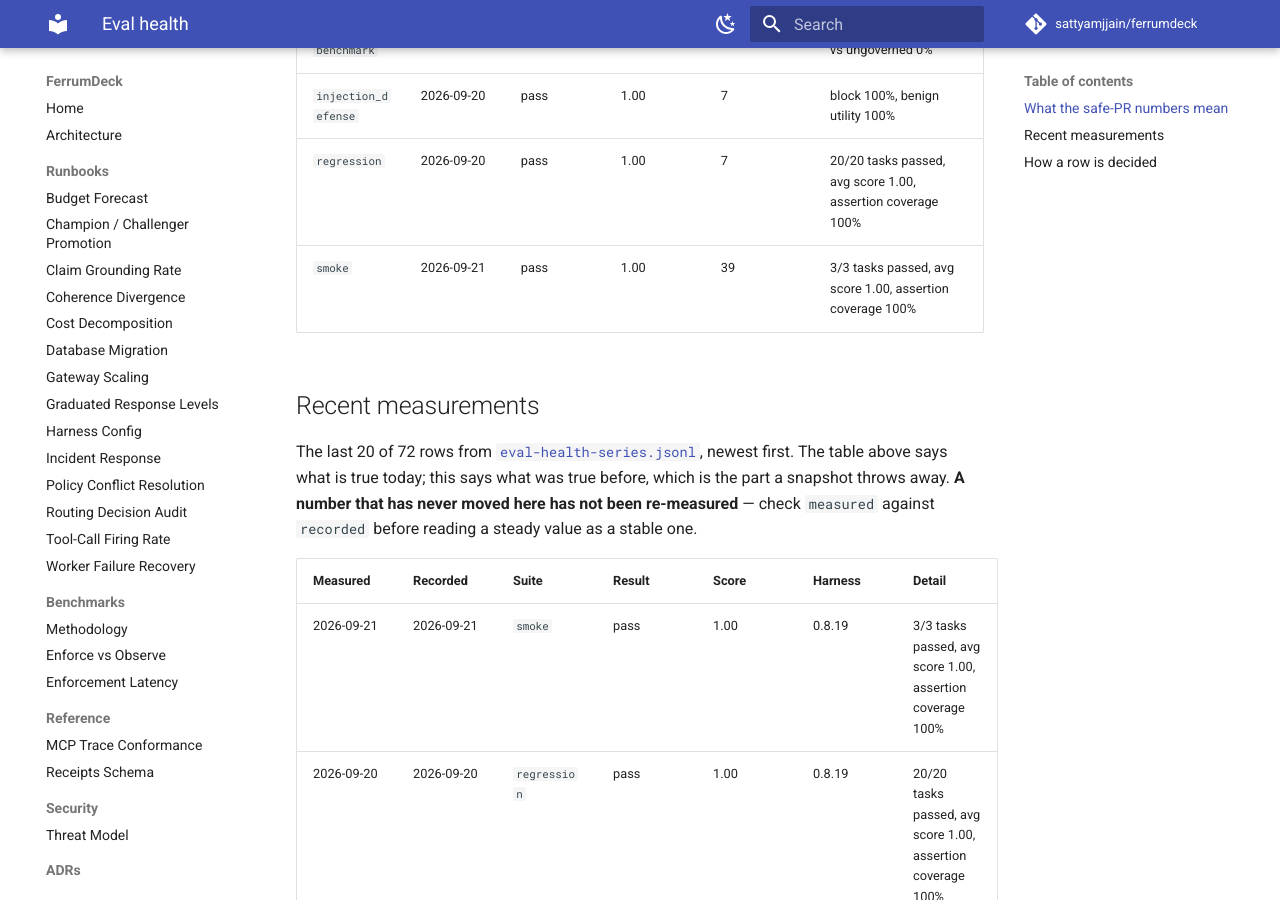
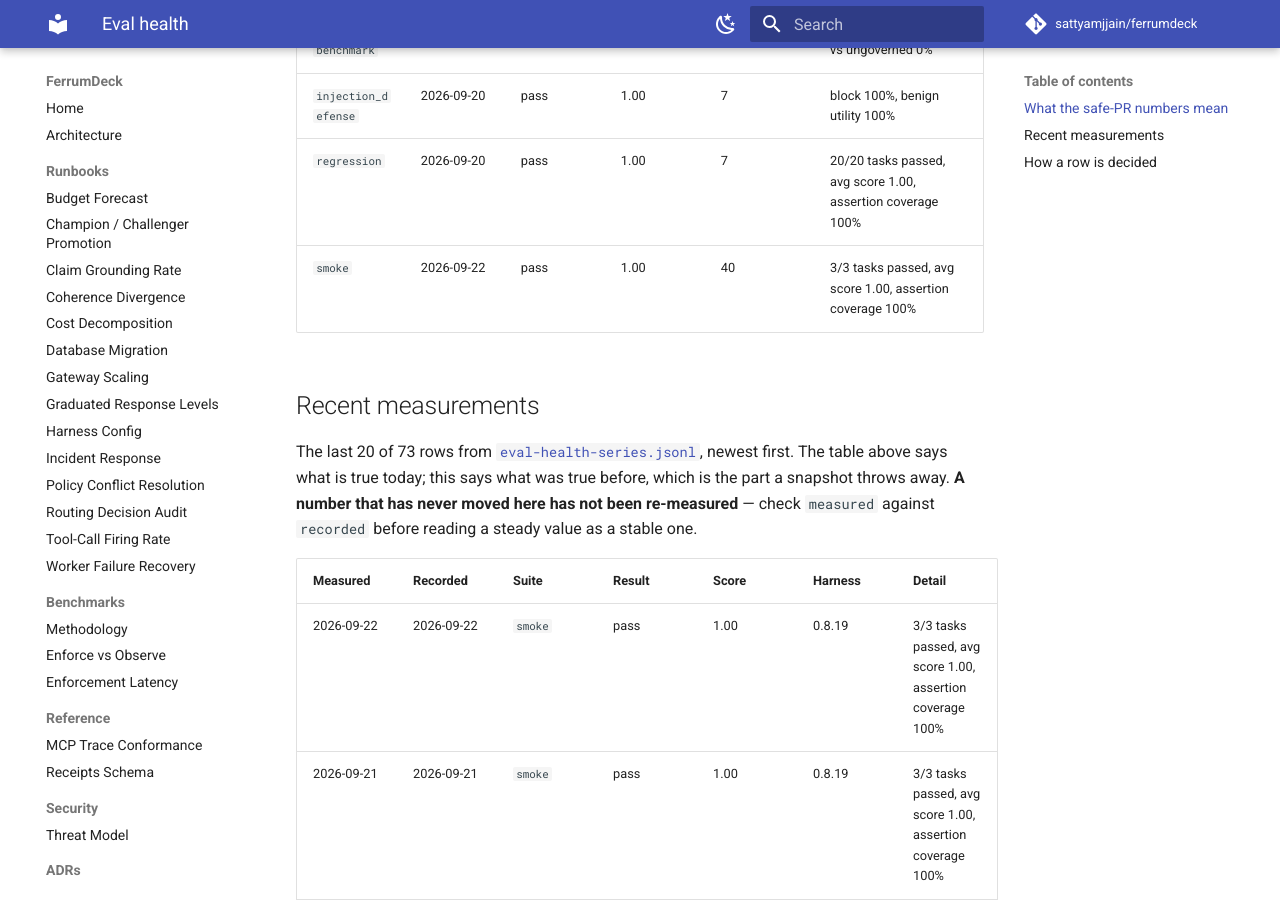
Before and after one commit to sattyamjjain/ferrumdeck, an MkDocs documentation site: the page built from docs/eval-health.md, in a window 1280 px wide and 900 px high, scrolled down 1531 px. Built offline with MkDocs 1.6.1 and Material for MkDocs 9.7.7, drawn with Linux system fonts in a browser that asks for light colours; comment, search, counter and statistics services are not loaded; some of the changed text lies outside the part shown.

Commit message:
docs(evals): refresh eval health + append series 2026-09-22 [skip ci]

```diff
--- a/docs/eval-health.md
+++ b/docs/eval-health.md
@@ -25,14 +25,15 @@ So neither number was ever evidence about the agent. The response is to rescope
 | `governed-benchmark` | 2026-09-20 | pass | 1.00 | 7 | governed blocked 100% vs ungoverned 0% |
 | `injection_defense` | 2026-09-20 | pass | 1.00 | 7 | block 100%, benign utility 100% |
 | `regression` | 2026-09-20 | pass | 1.00 | 7 | 20/20 tasks passed, avg score 1.00, assertion coverage 100% |
-| `smoke` | 2026-09-21 | pass | 1.00 | 39 | 3/3 tasks passed, avg score 1.00, assertion coverage 100% |
+| `smoke` | 2026-09-22 | pass | 1.00 | 40 | 3/3 tasks passed, avg score 1.00, assertion coverage 100% |
 
 ## Recent measurements
 
-The last 20 of 72 rows from [`eval-health-series.jsonl`](eval-health-series.jsonl), newest first. The table above says what is true today; this says what was true before, which is the part a snapshot throws away. **A number that has never moved here has not been re-measured** — check `measured` against `recorded` before reading a steady value as a stable one.
+The last 20 of 73 rows from [`eval-health-series.jsonl`](eval-health-series.jsonl), newest first. The table above says what is true today; this says what was true before, which is the part a snapshot throws away. **A number that has never moved here has not been re-measured** — check `measured` against `recorded` before reading a steady value as a stable one.
 
 | Measured | Recorded | Suite | Result | Score | Harness | Detail |
 | --- | --- | --- | --- | --- | --- | --- |
+| 2026-09-22 | 2026-09-22 | `smoke` | pass | 1.00 | 0.8.19 | 3/3 tasks passed, avg score 1.00, assertion coverage 100% |
 | 2026-09-21 | 2026-09-21 | `smoke` | pass | 1.00 | 0.8.19 | 3/3 tasks passed, avg score 1.00, assertion coverage 100% |
 | 2026-09-20 | 2026-09-20 | `regression` | pass | 1.00 | 0.8.19 | 20/20 tasks passed, avg score 1.00, assertion coverage 100% |
 | 2026-09-20 | 2026-09-20 | `injection_defense` | pass | 1.00 | 0.8.19 | block 100%, benign utility 100% |
@@ -64,4 +64,4 @@ The file is append-only and never rewritten by the refresh job. A row found to b
 | `governed-benchmark` | the governed run blocks 100% of unsafe actions |
 | `eval_<suite>_<ts>` (LLM suites) | every task passed (`failed_tasks == 0`) |
 
-_Generated 2026-09-21 07:44 UTC._
+_Generated 2026-09-22 07:26 UTC._
```
Also changed, not shown: other parts of docs/eval-health.md (+0 -1 lines), 2 other files.
